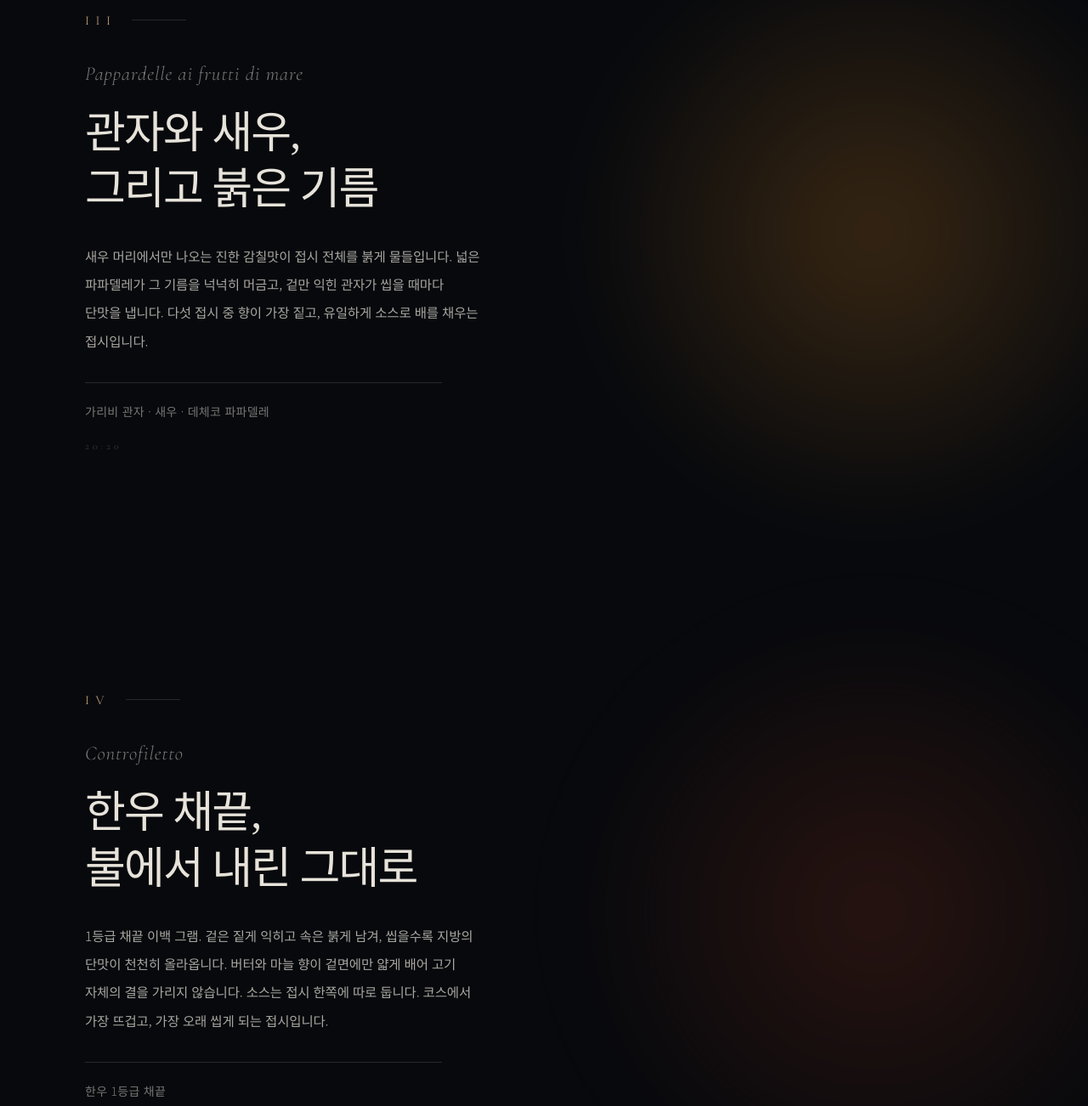
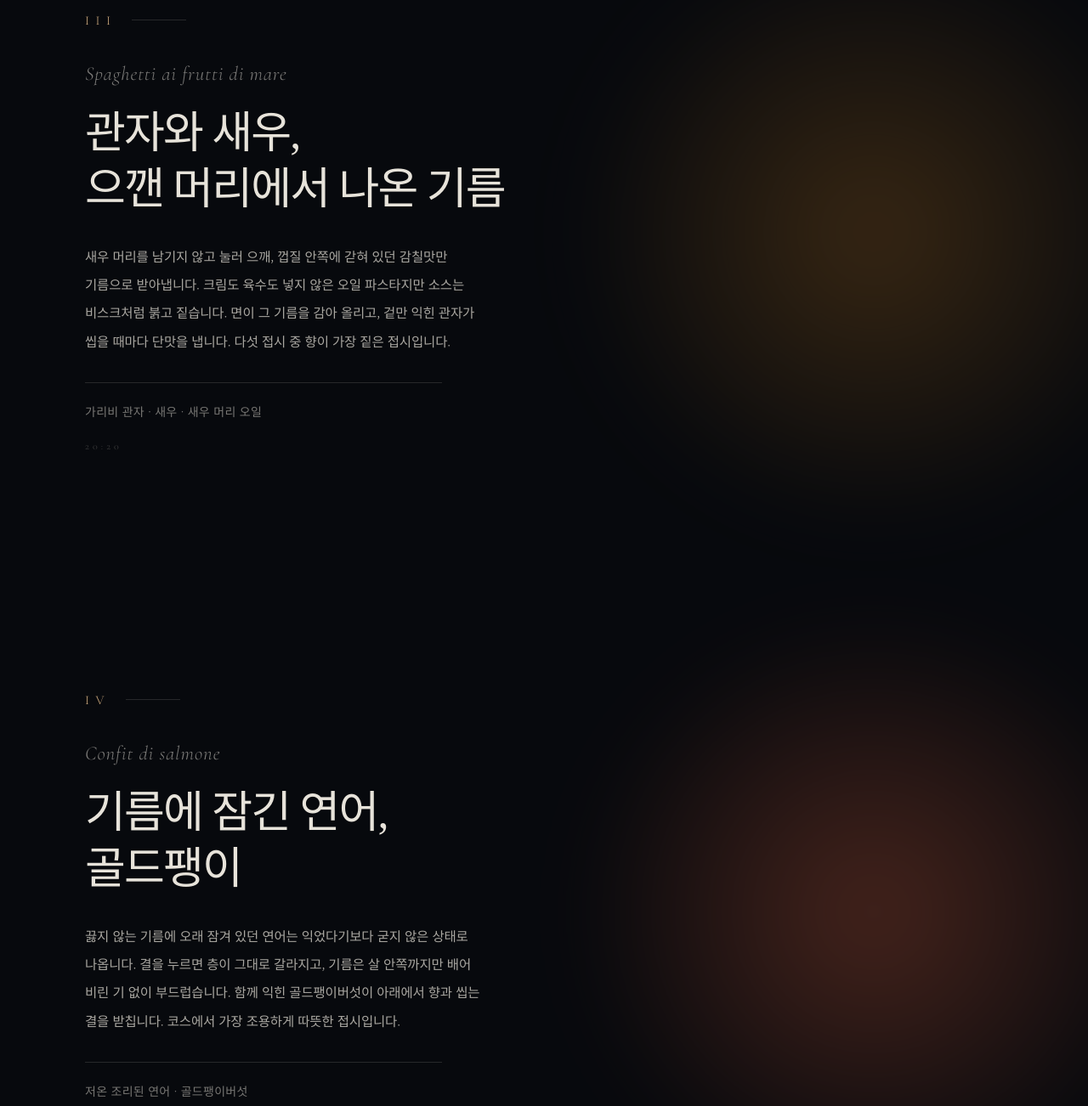
Before and after one commit to compositiontest3-ops/Opal, a plain HTML site: page index.html in a window 1280 px wide. Shown: the part 3280-4582 px from the top of the page at 85% size. Drawn offline with nearby package versions, Linux system fonts and the light colour scheme; a web font is replaced by a local one.

Commit message:
Add files via upload

```diff
--- a/index.html
+++ b/index.html
@@ -377,9 +377,9 @@
     <div class="wrap"><div class="c-inner">
       <div class="numeral">II</div>
       <span class="latin">Tartare di manzo</span>
-      <h3>한우 육회와 아보카도,<br>껍질 없이</h3>
-      <p class="desc">붉은 살의 단맛 위에 아보카도의 기름진 초록이 겹칩니다. 참기름 향이 얇게 깔리고, 가운데 앉힌 노른자가 두 층을 하나로 묶습니다. 셸이나 크래커 없이 그대로 내기 때문에 재료의 온도와 질감만 남습니다. 위에서 아래로 한 번에 떠서 드세요.</p>
-      <p class="ing">투뿔 한우 육회 · 후숙 아보카도</p>
+      <h3>1++ 한우 육회와<br>아보카도, 껍질 없이</h3>
+      <p class="desc">최상급 1++ 한우만 씁니다. 붉은 살의 단맛 위에 아보카도의 기름진 초록이 겹치고, 참기름 향이 얇게 깔립니다. 가운데 앉힌 노른자가 두 층을 하나로 묶습니다. 셸이나 크래커 없이 그대로 내기 때문에 재료의 온도와 질감만 남습니다. 위에서 아래로 한 번에 떠서 드세요.</p>
+      <p class="ing">최상급 1++ 한우 육회 · 후숙 아보카도</p>
       <span class="serve">19:50</span>
     </div></div>
   </section>
@@ -387,21 +387,21 @@
   <section class="course" style="--glow:#9A6320">
     <div class="wrap"><div class="c-inner">
       <div class="numeral">III</div>
-      <span class="latin">Pappardelle ai frutti di mare</span>
-      <h3>관자와 새우,<br>그리고 붉은 기름</h3>
-      <p class="desc">새우 머리에서만 나오는 진한 감칠맛이 접시 전체를 붉게 물들입니다. 넓은 파파델레가 그 기름을 넉넉히 머금고, 겉만 익힌 관자가 씹을 때마다 단맛을 냅니다. 다섯 접시 중 향이 가장 짙고, 유일하게 소스로 배를 채우는 접시입니다.</p>
-      <p class="ing">가리비 관자 · 새우 · 데체코 파파델레</p>
+      <span class="latin">Spaghetti ai frutti di mare</span>
+      <h3>관자와 새우,<br>으깬 머리에서 나온 기름</h3>
+      <p class="desc">새우 머리를 남기지 않고 눌러 으깨, 껍질 안쪽에 갇혀 있던 감칠맛만 기름으로 받아냅니다. 크림도 육수도 넣지 않은 오일 파스타지만 소스는 비스크처럼 붉고 짙습니다. 면이 그 기름을 감아 올리고, 겉만 익힌 관자가 씹을 때마다 단맛을 냅니다. 다섯 접시 중 향이 가장 짙은 접시입니다.</p>
+      <p class="ing">가리비 관자 · 새우 · 새우 머리 오일</p>
       <span class="serve">20:20</span>
     </div></div>
   </section>
 
-  <section class="course" style="--glow:#6B2A18">
+  <section class="course" style="--glow:#C2593A">
     <div class="wrap"><div class="c-inner">
       <div class="numeral">IV</div>
-      <span class="latin">Controfiletto</span>
-      <h3>한우 채끝,<br>불에서 내린 그대로</h3>
-      <p class="desc">1등급 채끝 이백 그램. 겉은 짙게 익히고 속은 붉게 남겨, 씹을수록 지방의 단맛이 천천히 올라옵니다. 버터와 마늘 향이 겉면에만 얇게 배어 고기 자체의 결을 가리지 않습니다. 소스는 접시 한쪽에 따로 둡니다. 코스에서 가장 뜨겁고, 가장 오래 씹게 되는 접시입니다.</p>
-      <p class="ing">한우 1등급 채끝</p>
+      <span class="latin">Confit di salmone</span>
+      <h3>기름에 잠긴 연어,<br>골드팽이</h3>
+      <p class="desc">끓지 않는 기름에 오래 잠겨 있던 연어는 익었다기보다 굳지 않은 상태로 나옵니다. 결을 누르면 층이 그대로 갈라지고, 기름은 살 안쪽까지만 배어 비린 기 없이 부드럽습니다. 함께 익힌 골드팽이버섯이 아래에서 향과 씹는 결을 받칩니다. 코스에서 가장 조용하게 따뜻한 접시입니다.</p>
+      <p class="ing">저온 조리된 연어 · 골드팽이버섯</p>
       <span class="serve">20:50</span>
     </div></div>
   </section>
```
